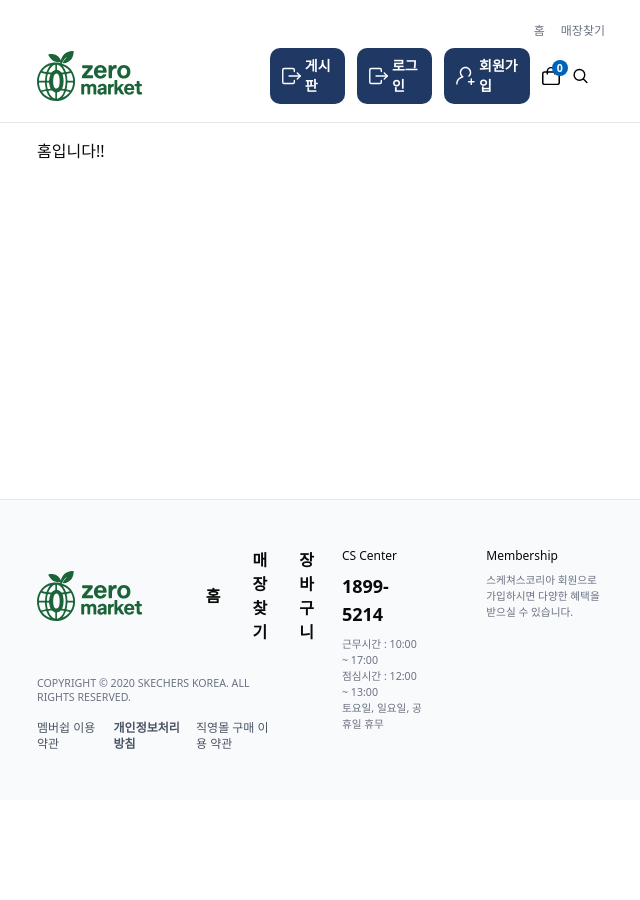
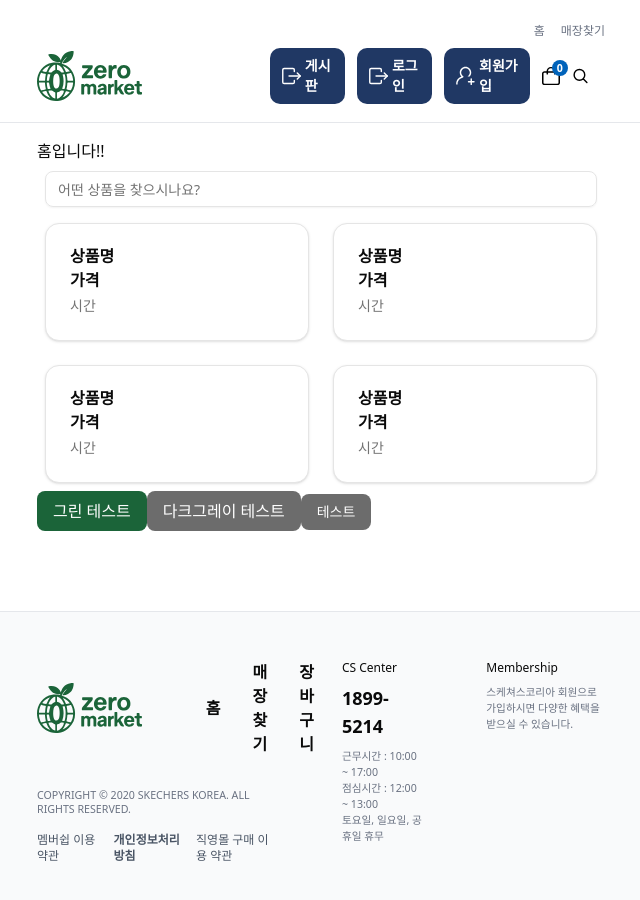
Before and after one commit to zeromarket-react-buds/zeromarket-client, a React (Vite) app: page / in a window 1280 px wide. Shown: the top 900 px of the page, without its empty margins (319-959 px from the left). Before the commit the page ends 800 px from the top, so only its background shows below. Built offline with nearby package versions, Linux system fonts and the light colour scheme.

Commit message:
PL-01-01 ProductList, ProductCard 컴포넌트 생성. 홈화면에서 List 불러오게 함. index.css에 메인컬러들 브랜드값으로 넣어줌

```diff
--- /dev/null
+++ b/src/components/ProductCard.jsx
@@ -0,0 +1,25 @@
+import {
+  Card,
+  CardAction,
+  CardContent,
+  CardDescription,
+  CardFooter,
+  CardHeader,
+  CardTitle,
+} from "@/components/ui/card";
+
+const ProductCard = () => {
+  return (
+    <div>
+      <Card className="w-full max-w-sm">
+        <CardHeader>
+          <CardTitle>상품명</CardTitle>
+          <CardTitle>가격</CardTitle>
+          <CardDescription>시간</CardDescription>
+        </CardHeader>
+      </Card>
+    </div>
+  );
+};
+
+export default ProductCard;
--- /dev/null
+++ b/src/components/ProductList.jsx
@@ -0,0 +1,31 @@
+import ProductCard from "@/components/ProductCard";
+import { Input } from "@/components/ui/input";
+import { Button } from "./ui/button";
+
+const ProductList = () => {
+  return (
+    <div>
+      <div className="p-2">
+        <Input placeholder="어떤 상품을 찾으시나요?" />
+      </div>
+      <div className="grid grid-cols-2 gap-6 p-2">
+        <ProductCard />
+        <ProductCard />
+        <ProductCard />
+        <ProductCard />
+      </div>
+      <div>
+        <button className="bg-brand-green text-white px-4 py-2 rounded-md">
+          그린 테스트
+        </button>
+
+        <button className="bg-brand-darkgray text-white px-4 py-2 rounded-md">
+          다크그레이 테스트
+        </button>
+        <Button className="bg-brand-darkgray text-white">테스트</Button>
+      </div>
+    </div>
+  );
+};
+
+export default ProductList;
--- a/src/index.css
+++ b/src/index.css
@@ -4,6 +4,13 @@
 @custom-variant dark (&:is(.dark *));
 
 @theme inline {
+  --color-brand-green: #1b6439;
+  --color-brand-ivory: #fff7e0;
+  --color-brand-lightgray: #eeeeee;
+  --color-brand-mediumgray: #9a9a9a;
+  --color-brand-darkgray: #6c6c6c;
+  --color-brand-red: #ff0000;
+
   --radius-sm: calc(var(--radius) - 4px);
   --radius-md: calc(var(--radius) - 2px);
   --radius-lg: var(--radius);
--- a/src/pages/Home.jsx
+++ b/src/pages/Home.jsx
@@ -1,6 +1,14 @@
 import Container from "@/components/Container";
+
+import ProductList from "@/components/ProductList";
 const Home = function () {
-  return <Container>홈입니다!!</Container>;
+  return (
+    <Container>
+      <div>
+        <h1>홈입니다!!</h1>
+        <ProductList />
+      </div>
+    </Container>
+  );
 };
-
 export default Home;
```
Also changed, not shown: src/components/ui/button.jsx (+9 -14 lines).
